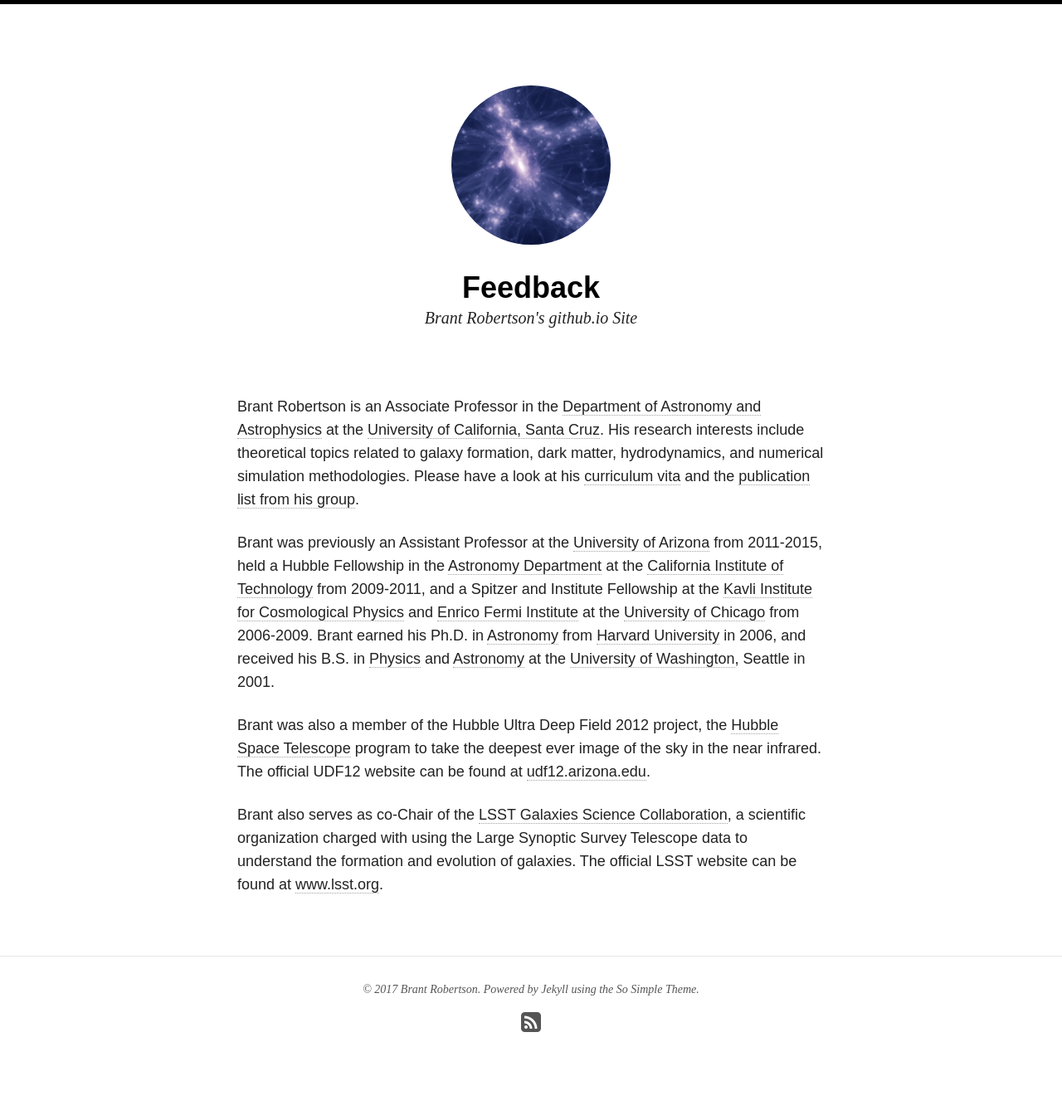
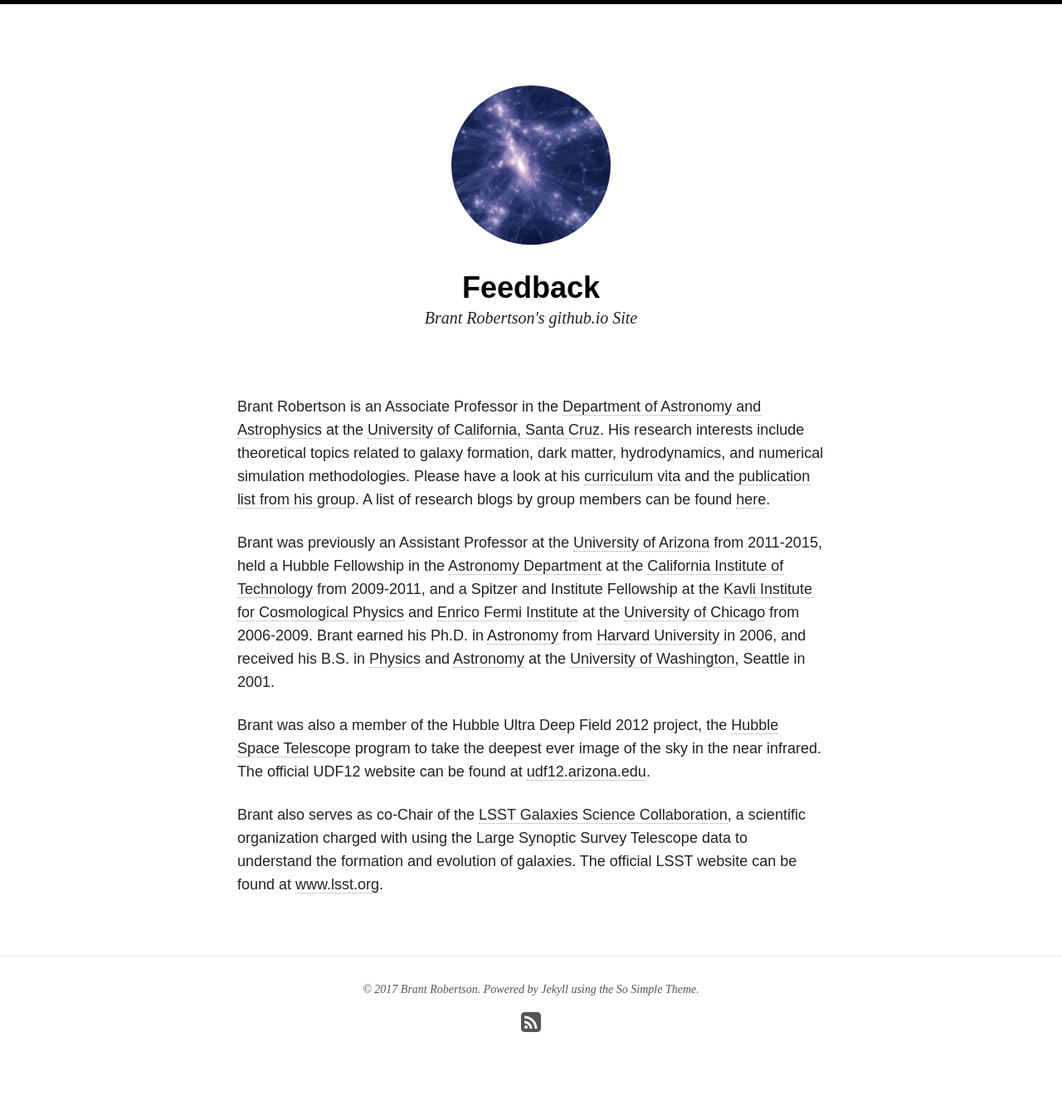
Before and after one commit to brantr/brantr.github.io, a Jekyll site: the page built from about/index.md, in a window 1280 px wide. Shown: the whole page at 83% size. Built offline with Jekyll 4.4.1, drawn with Linux system fonts in a browser that asks for light colours; nearby versions of some CDN libraries; our own code applies the rules of GitHub Pages for plain Markdown files.

Commit message:
Added quick link to research blogs.

```diff
--- a/about/index.md
+++ b/about/index.md
@@ -9,7 +9,7 @@ modified: 2017-03-07
 % creditlink: http://brantr.github.io
 ---
 
-Brant Robertson is an Associate Professor in the <a href="http://astro.ucsc.edu">Department of Astronomy and Astrophysics</a> at the <a href="http://www.ucsc.edu">University of California, Santa Cruz</a>. His research interests include theoretical topics related to galaxy formation, dark matter, hydrodynamics, and numerical simulation methodologies. Please have a look at his <a href="https://brantr.github.io/cv">curriculum vita</a> and the <a href="https://robertson.sites.ucsc.edu/publications/">publication list from his group</a>.
+Brant Robertson is an Associate Professor in the <a href="http://astro.ucsc.edu">Department of Astronomy and Astrophysics</a> at the <a href="http://www.ucsc.edu">University of California, Santa Cruz</a>. His research interests include theoretical topics related to galaxy formation, dark matter, hydrodynamics, and numerical simulation methodologies. Please have a look at his <a href="https://brantr.github.io/cv">curriculum vita</a> and the <a href="https://robertson.sites.ucsc.edu/publications/">publication list from his group</a>. A list of research blogs by group members can be found [here](http://brantr.github.io/blog/group-research-blogs/).
 
 Brant was previously an Assistant Professor at the <a href="http://www.as.arizona.edu">University of Arizona</a> from 2011-2015, held a Hubble Fellowship in the <a href="http://www.astro.caltech.edu">Astronomy Department</a> at the <a href="http://www.caltech.edu">California Institute of Technology</a> from 2009-2011, and a Spitzer and Institute Fellowship at the <a href="http://kicp.uchicago.edu">Kavli Institute for Cosmological Physics</a> and <a href="https://efi.uchicago.edu">Enrico Fermi Institute</a> at the <a href="http://www.uchicago.edu">University of Chicago</a> from 2006-2009. Brant earned his Ph.D. in <a href="http://astronomy.fas.harvard.edu">Astronomy</a> from <a href="http://www.harvard.edu">Harvard University</a> in 2006, and received his B.S. in <a href="http://phys.washington.edu">Physics</a> and <a href="http://www.astro.washington.edu">Astronomy</a> at the <a href="http://www.washington.edu">University of Washington</a>, Seattle in 2001.
 
```
